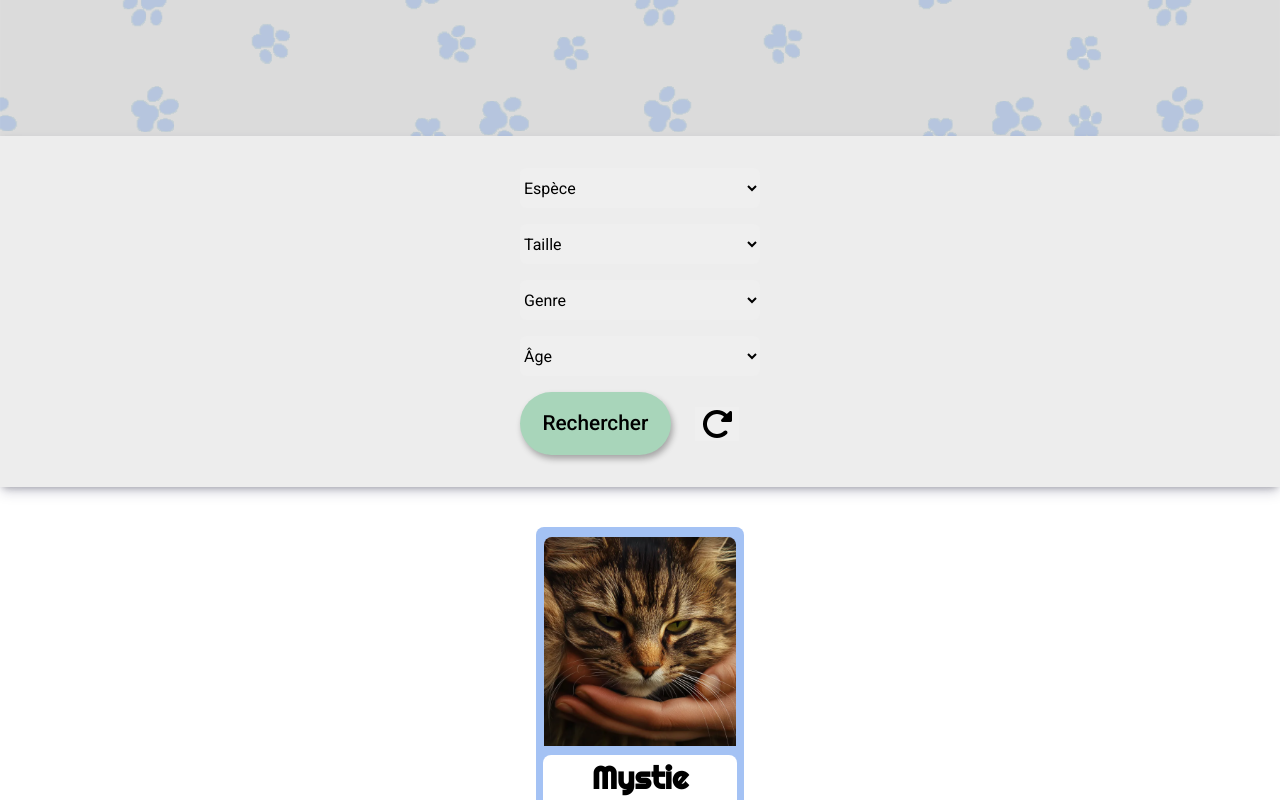
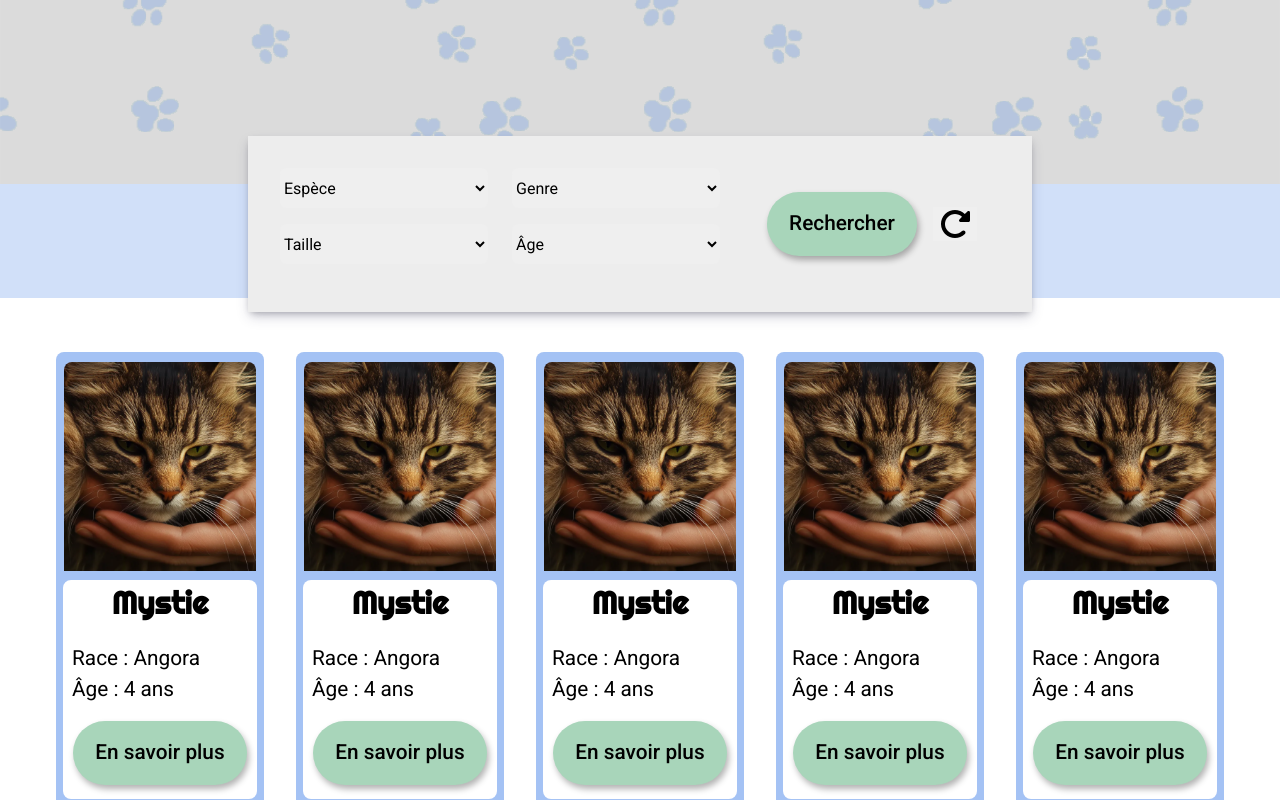
Before and after one commit to Cecile-Duc-Dit-Catty/Pet-Foster-Connect-Front, a React (Vite) app: page /animaux in a window 1280 px wide. Shown: the part 280-1080 px from the top of the page. Built offline with nearby package versions, Linux system fonts and the light colour scheme.

Commit message:
feature: add tablet responsive version

```diff
--- a/src/pages/AnimalsPage/AnimalsPage.module.css
+++ b/src/pages/AnimalsPage/AnimalsPage.module.css
@@ -1,4 +1,9 @@
-/*MOBILE FIRST */
+/*--------------------------*/
+/* MOBILE FIRST */
+/*--------------------------*/
+.asideContainer {
+    display: none;
+}
 
 .formDesktop {
     display: none;
@@ -49,3 +54,95 @@
     position: relative;
     bottom: 4.5rem;
 }
+
+/*--------------------------*/
+/* TABLET VERSION */
+/*--------------------------*/
+
+@media (min-width: 720px) {
+
+    .formMobile {
+        display: none;
+    }
+
+    .formDesktop {
+        display: flex;
+        justify-content: center;
+    }
+
+    .formContainerDesktop {
+        display: flex;
+        flex-direction: column;
+        align-items: center;
+        justify-content: center;
+        position: relative;
+        bottom: 4rem;
+        background-color: #EDEDED;
+        box-shadow: rgba(50, 50, 93, 0.25) 0px 6px 12px -2px, rgba(0, 0, 0, 0.3) 0px 3px 7px -3px;
+        padding: 2rem;
+        margin-top: 1rem;
+        width: 49rem;
+    }
+
+    .alignFormDesktop {
+        display: flex;
+        flex-direction: row;
+        align-items: center;
+    }
+
+    .formContainerDesktop select {
+        align-items: center;
+        width: 13rem;
+        height: 2.5rem;
+        border: none;
+        border-radius: 0.4rem;
+        margin-bottom: 1rem;
+        margin-right: 1.5rem;
+    }
+
+    .buttonsContainerDesktop {
+        display: flex;
+        align-items: center;
+        justify-content: center;
+        width: 100%;
+        gap: 1rem;
+
+    }
+
+    .reinitDesktop {
+        transform: scaleX(-1); /* Miroir horizontal */
+    }
+
+    .animalsCardContainer {
+        position: relative;
+        display: flex;
+        flex-wrap: wrap;
+        flex-direction: row;
+        align-items: center;
+        justify-content: center;
+        margin-bottom: 5rem;
+        position: relative;
+        bottom: 4.5rem;
+        gap: 2rem;
+    }
+
+}
+
+/*--------------------------*/
+/* PORTABLE DESKTOP STANDARD VERSION */
+/*--------------------------*/
+@media (min-width: 1000px) {
+
+}
+
+/*--------------------------*/
+/* PORTABLE DESKTOP HD VERSION */
+/*--------------------------*/
+
+@media screen and (min-width: 1200px) { }
+
+/*--------------------------*/
+/* DESKTOP STANDARD VERSION */
+/*--------------------------*/
+
+@media screen and (min-width: 1920px) { }
--- a/src/pages/AnimalsPage/AnimalsPage.tsx
+++ b/src/pages/AnimalsPage/AnimalsPage.tsx
@@ -10,9 +10,9 @@ const AnimalsPage = () => {
             <main>
                 <PawsHeader />
                 <section className={styles.formDesktop}>
-                    <div className={styles.formContainer}>
+                    <div className={styles.formContainerDesktop}>
                         <form action="">
-                            <div className={styles.alignForm}>
+                            <div className={styles.alignFormDesktop}>
                                 <div>
                                     <select name="species" id="species">
                                         <option value="none">Espèce</option>
@@ -41,8 +41,12 @@ const AnimalsPage = () => {
                                         </option>
                                     </select>
                                 </div>
-                                <CtaButton label={'Rechercher'} />
-                                <button></button>
+                                <div className={styles.buttonsContainerDesktop}>
+                                    <CtaButton label={'Rechercher'} />
+                                    <button className={styles.reinit}>
+                                        <img src={Reinit} alt="Réinitialiser" />
+                                    </button>
+                                </div>
                             </div>
                         </form>
                     </div>
@@ -91,6 +95,48 @@ const AnimalsPage = () => {
                     </div>
                 </section>
                 <section className={styles.animalsCardContainer}>
+                    <aside className={styles.asideContainer}>
+                        <h2>POUR UN ACCUEIL TEMPORAIRE ENGAGÉ</h2>
+                        <p>
+                            Accueillir un animal temporairement, c’est lui
+                            offrir un refuge chaleureux et une chance de trouver
+                            un foyer définiti
+                        </p>
+                        <p>
+                            Ce geste solidaire est essentiel pour aider les
+                            associations à prendre soin des animaux en attente
+                            d’adoption.
+                        </p>
+                        <p>
+                            Avant de devenir famille d’accueil, posez-vous les
+                            bonnes questions:
+                        </p>
+                        <li>
+                            <ul>
+                                Ai-je le temps et l’espace nécessaires pour
+                                m’occuper d’un animal ?{' '}
+                            </ul>
+                            <ul>
+                                Suis-je prêt à m’investir émotionnellement pour
+                                un accueil temporaire ?
+                            </ul>
+                        </li>
+                        <p>
+                            Les associations partenaires vous accompagnent à
+                            chaque étape, vous apportant des conseils et un
+                            suivi adapté. Elles vous guideront pour trouver
+                            l’animal qui correspond à votre mode de vie et vos
+                            capacités.
+                        </p>
+                        <p>
+                            En devenant famille d’accueil, vous devenez un
+                            maillon clé dans leur parcours vers une nouvelle
+                            vie. Ensemble, changeons leur destin.
+                        </p>
+                    </aside>
+                    <AnimalCard />
+                    <AnimalCard />
+                    <AnimalCard />
                     <AnimalCard />
                     <AnimalCard />
                     <AnimalCard />
```
Also changed, not shown: src/assets/icons/magnifying-glass-solid.svg (added).
